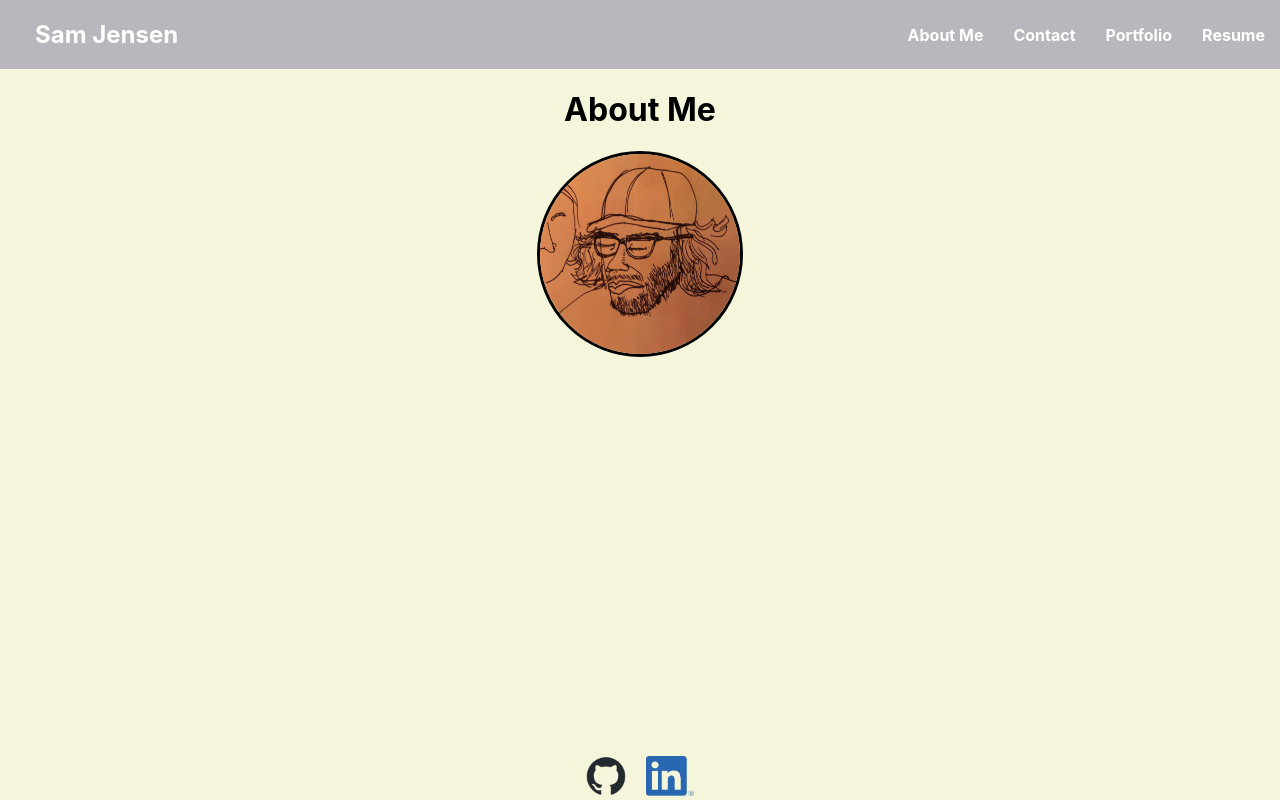
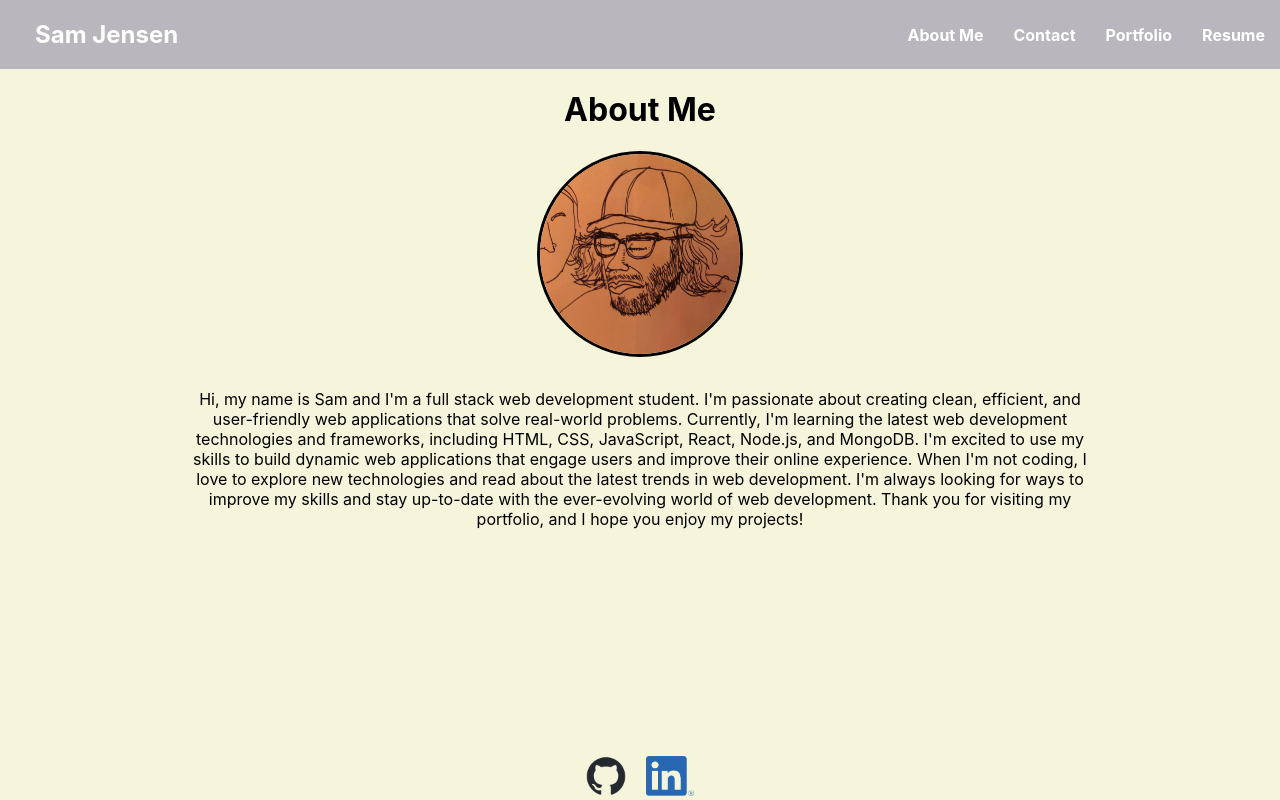
Before and after one commit to Samualjensen/React-Portfolio, a React (Create React App) app: page /portfolio in a window 1280 px wide. Built offline with nearby package versions, Linux system fonts and the light colour scheme.

Commit message:
added bio to about me section

```diff
--- a/src/components/AboutMe.js
+++ b/src/components/AboutMe.js
@@ -8,7 +8,13 @@ export default function AboutMe() {
         <div className="about">
             <h1>About Me</h1>
             <img src={profilePic} alt='profile pic' className='profilePic' />
-            <div id="about-text"></div>
+            <div id="about-text">Hi, my name is Sam and I'm a full stack web development student. I'm passionate about creating clean, efficient, and user-friendly web applications that solve real-world problems.
+
+                Currently, I'm learning the latest web development technologies and frameworks, including HTML, CSS, JavaScript, React, Node.js, and MongoDB. I'm excited to use my skills to build dynamic web applications that engage users and improve their online experience.
+
+                When I'm not coding, I love to explore new technologies and read about the latest trends in web development. I'm always looking for ways to improve my skills and stay up-to-date with the ever-evolving world of web development.
+
+                Thank you for visiting my portfolio, and I hope you enjoy my projects!</div>
         </div >
     );
 
```
